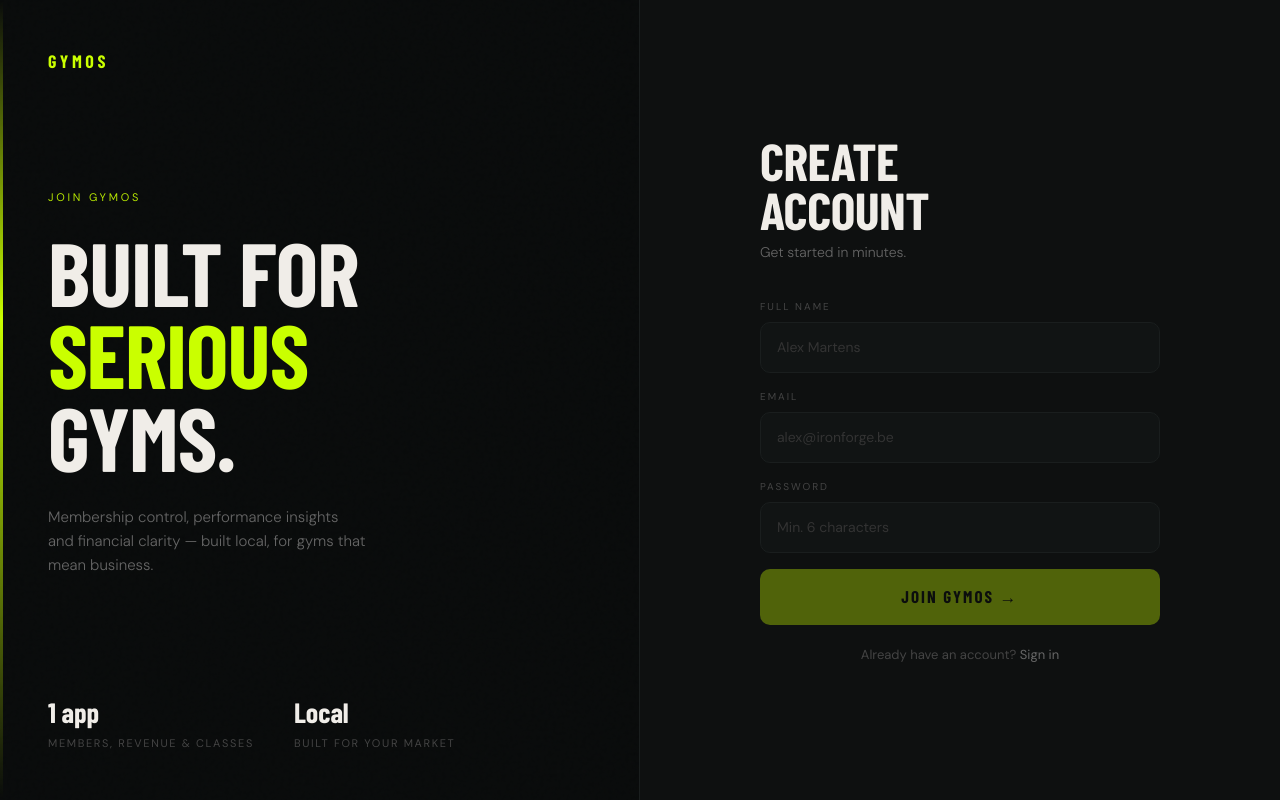
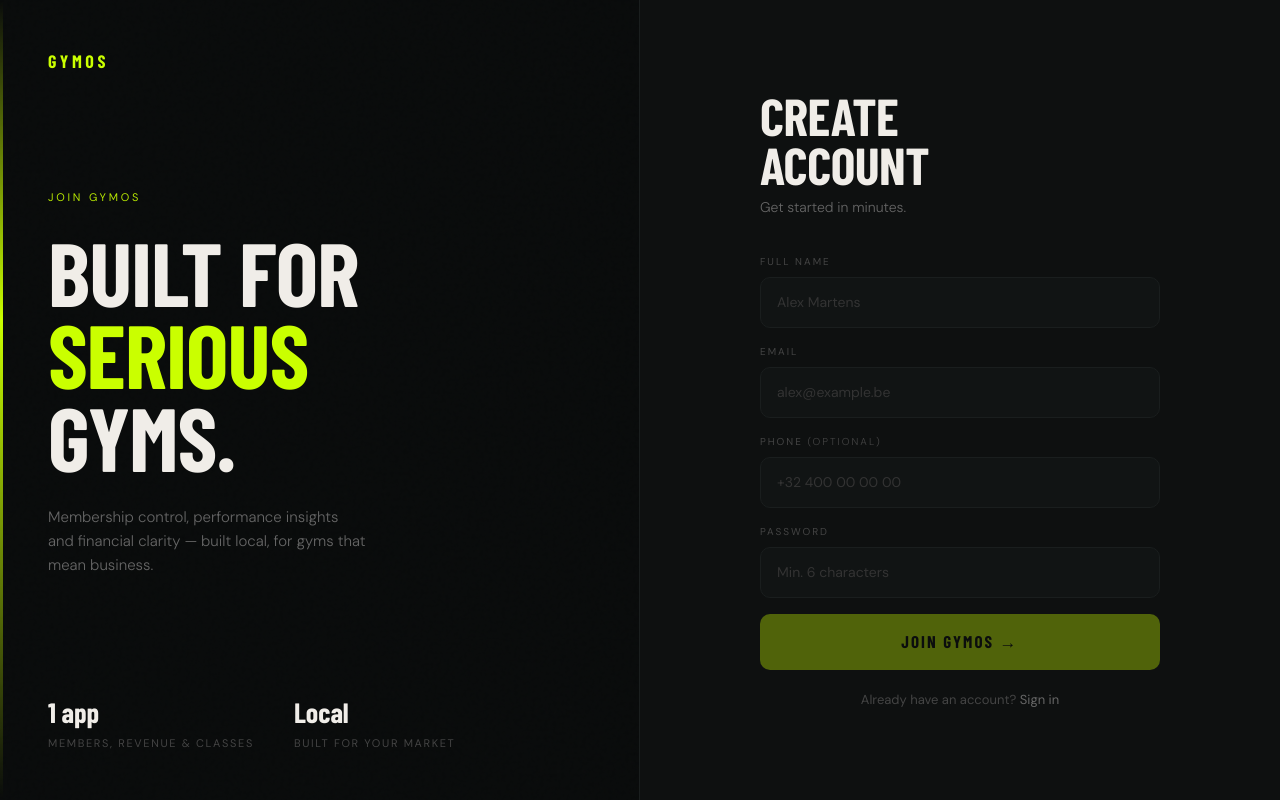
Before and after one commit to aymanb04/GYMOS-Management, a Next.js app in the folder frontend/: page /signup in a window 1280 px wide. Built offline with nearby package versions, Linux system fonts and the light colour scheme; no server answers; a web font is replaced by a local one.

Commit message:
member portal page (frontend) + fixed some auth bugs

```diff
--- a/frontend/app/(auth)/signup/page.tsx
+++ b/frontend/app/(auth)/signup/page.tsx
@@ -12,6 +12,7 @@ export default function SignupPage() {
 
     const [name, setName]         = useState("");
     const [email, setEmail]       = useState("");
+    const [phone, setPhone]       = useState("");
     const [password, setPassword] = useState("");
     const [error, setError]       = useState("");
     const [loading, setLoading]   = useState(false);
@@ -30,7 +31,8 @@ export default function SignupPage() {
                 email,
                 password,
                 name,
-                gymId: gym.id,  // gym_id comes from subdomain, no picker needed
+                phone: phone.trim() || undefined,
+                gymId: gym.id,
             });
             router.push("/login");
         } catch (err: unknown) {
@@ -51,13 +53,10 @@ export default function SignupPage() {
 
     return (
         <div className="split">
-            {/* ── LEFT ── */}
             <div className="panel-left">
                 <div className="noise" />
                 <div className="accent-bar" />
-
                 <div className="logo">{gymName}</div>
-
                 <div style={{ position: "relative", zIndex: 2 }}>
                     <p className="eyebrow">Join {gymName}</p>
                     <h2 className="hero-title">
@@ -70,7 +69,6 @@ export default function SignupPage() {
                         clarity — built local, for gyms that mean business.
                     </p>
                 </div>
-
                 <div className="stats">
                     <div>
                         <div className="stat-num">1 app</div>
@@ -83,7 +81,6 @@ export default function SignupPage() {
                 </div>
             </div>
 
-            {/* ── RIGHT ── */}
             <div className="panel-right">
                 <div className="form-wrap slide-in">
                     <h2 className="fh">
@@ -92,11 +89,7 @@ export default function SignupPage() {
                         account
                     </h2>
                     <p className="fs">
-                        {gymLoading
-                            ? "Loading..."
-                            : gym
-                                ? `Joining ${gym.name}.`
-                                : "Get started in minutes."}
+                        {gymLoading ? "Loading..." : gym ? `Joining ${gym.name}.` : "Get started in minutes."}
                     </p>
 
                     {error && <div className="error-msg">{error}</div>}
@@ -116,11 +109,23 @@ export default function SignupPage() {
                         <label>Email</label>
                         <input
                             type="email"
-                            placeholder="alex@ironforge.be"
+                            placeholder="alex@example.be"
                             value={email}
                             onChange={(e) => setEmail(e.target.value)}
                             onKeyDown={onKey}
                             autoComplete="email"
+                        />
+                    </div>
+
+                    <div className="field">
+                        <label>Phone <span style={{ color: "var(--muted2)", fontWeight: 300 }}>(optional)</span></label>
+                        <input
+                            type="tel"
+                            placeholder="+32 400 00 00 00"
+                            value={phone}
+                            onChange={(e) => setPhone(e.target.value)}
+                            onKeyDown={onKey}
+                            autoComplete="tel"
                         />
                     </div>
 
--- a/frontend/app/dashboard/layout.tsx
+++ b/frontend/app/dashboard/layout.tsx
@@ -16,14 +16,14 @@ const NAV = [
 
 export default function DashboardLayout({ children }: { children: React.ReactNode }) {
     const { user, logout, loading } = useAuth();
+    const { gym } = useGym();
+    const pathname = usePathname();
+    const router = useRouter();
     useEffect(() => {
         if (!loading && user?.role === 'member') {
             router.replace('/member');
         }
-    }, [user, loading]);
-    const { gym } = useGym();
-    const pathname = usePathname();
-    const router = useRouter();
+    }, [user, loading, router]);
 
     const handleLogout = () => {
         logout();
```
